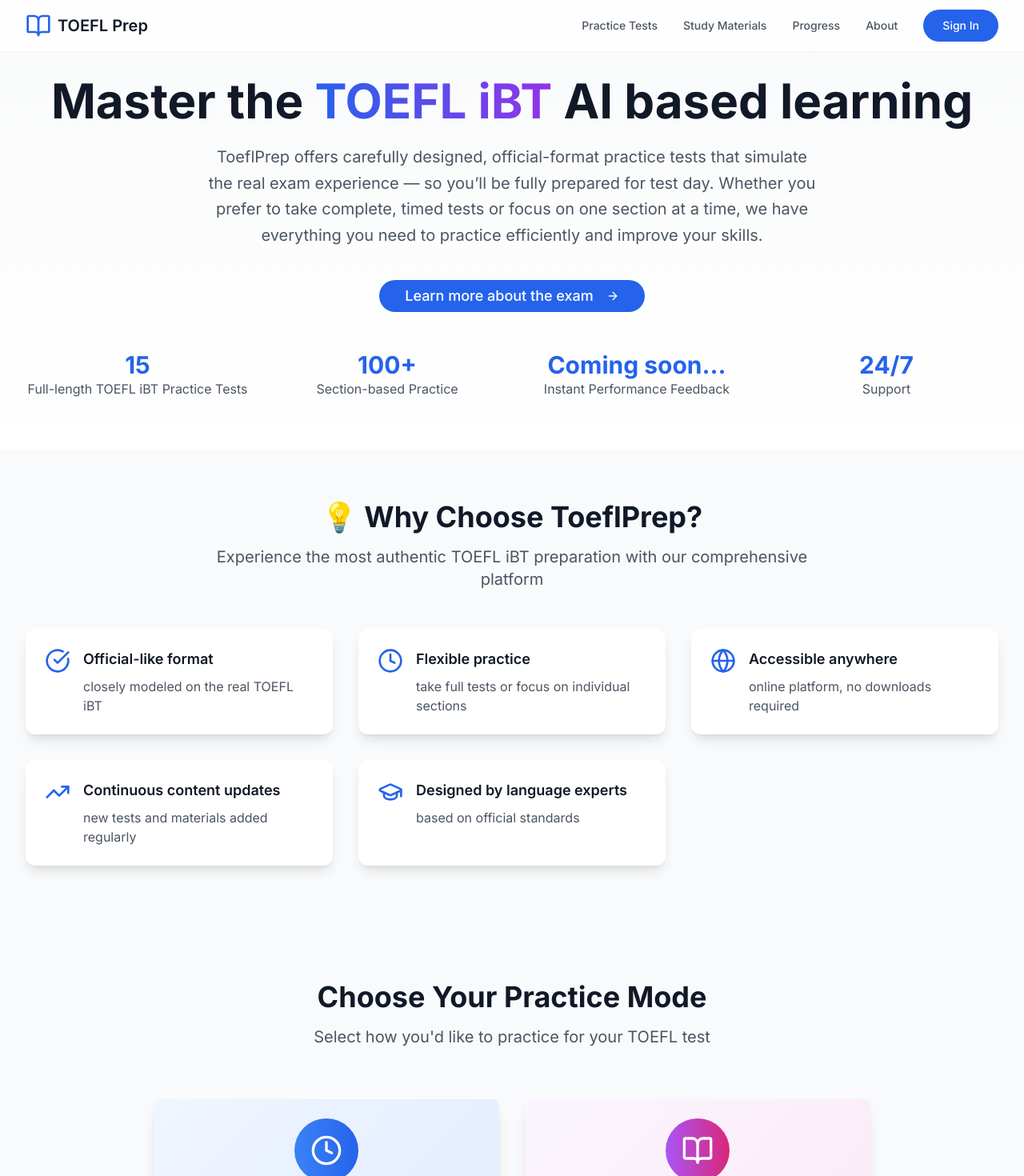
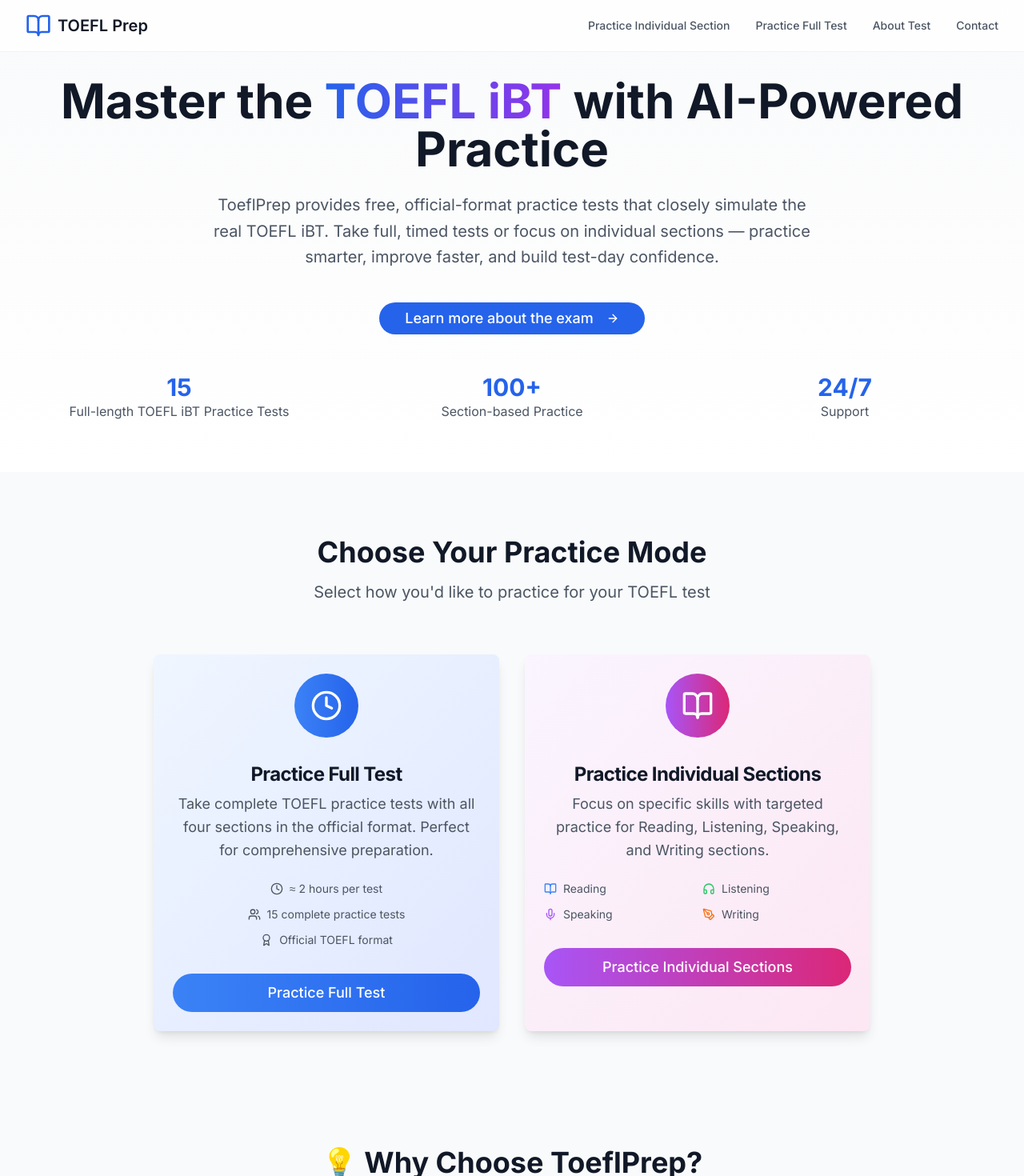
Before and after one commit to ninitamo/apple-toefl-prep-now, a React (Vite) app: page / in a window 1280 px wide. Shown: the top 1470 px of the page at 80% size. Built offline with nearby package versions, Linux system fonts and the light colour scheme.

Commit message:
edited-ui

```diff
--- a/src/components/HeroSection.tsx
+++ b/src/components/HeroSection.tsx
@@ -15,13 +15,11 @@ const HeroSection = () => {
             <span className="bg-gradient-to-r from-blue-600 to-purple-600 bg-clip-text text-transparent">
               TOEFL iBT
             </span>{' '}
-            AI based learning
+            with AI-Powered Practice
           </h1>
 
           <p className="mt-6 text-xl text-gray-600 max-w-3xl mx-auto leading-relaxed">
-            ToeflPrep offers carefully designed, official-format practice tests that simulate the real exam experience — so you’ll be fully prepared for test day.
-            Whether you prefer to take complete, timed tests or focus on one section at a time, we have everything you need to practice efficiently and improve your skills.
-          </p>
+            ToeflPrep provides free, official-format practice tests that closely simulate the real TOEFL iBT. Take full, timed tests or focus on individual sections — practice smarter, improve faster, and build test-day confidence.          </p>
 
           <div className="mt-10 flex flex-col sm:flex-row gap-4 justify-center">
             <Button
@@ -35,24 +33,21 @@ const HeroSection = () => {
           </div>
         </div>
 
-        <div className="grid grid-cols-2 md:grid-cols-4 gap-8 text-center">
-          <div>
+        <div className="grid grid-cols-2 md:grid-cols-3 gap-8">
+          <div className="flex flex-col items-center text-center">
             <div className="text-3xl font-bold text-blue-600">15</div>
-            <div className="text-gray-600"> Full-length TOEFL iBT Practice Tests</div>
+            <div className="text-gray-600">Full-length TOEFL iBT Practice Tests</div>
           </div>
-          <div>
+          <div className="flex flex-col items-center text-center">
             <div className="text-3xl font-bold text-blue-600">100+</div>
             <div className="text-gray-600">Section-based Practice</div>
           </div>
-          <div>
-            <div className="text-3xl font-bold text-blue-600">Coming soon...</div>
-            <div className="text-gray-600">Instant Performance Feedback</div>
-          </div>
-          <div>
+          <div className="flex flex-col items-center text-center">
             <div className="text-3xl font-bold text-blue-600">24/7</div>
             <div className="text-gray-600">Support</div>
           </div>
         </div>
+
       </div>
     </section>
   );
--- a/src/components/Navbar.tsx
+++ b/src/components/Navbar.tsx
@@ -18,10 +18,13 @@ const Navbar = () => {
   const navigate = useNavigate();
 
   const navItems = [
-    { name: 'Practice Tests', href: '#practice' },
-    { name: 'Study Materials', href: '#materials' },
-    { name: 'Progress', href: '#progress' },
-    { name: 'About', href: '#about' },
+    { name: 'Practice Individual Section', href: '/practice/full-tests' },
+    { name: 'Practice Full Test', href: '/practice/sections' },
+    { name: 'About Test', href: '/exam-info' },
+    { name: 'Contact', href: '/contact' },
+
+    // { name: 'Progress', href: '#progress' },
+    // { name: 'About', href: '#about' },
   ];
 
   const handleSignOut = async () => {
@@ -57,7 +60,7 @@ const Navbar = () => {
               </a>
             ))}
 
-            {user ? (
+            {/* {user ? (
               <DropdownMenu>
                 <DropdownMenuTrigger asChild>
                   <Button variant="ghost" className="flex items-center space-x-2">
@@ -83,7 +86,7 @@ const Navbar = () => {
               >
                 Sign In
               </Button>
-            )}
+            )} */}
           </div>
 
           <div className="md:hidden">
@@ -116,7 +119,7 @@ const Navbar = () => {
                     Signed in as: {user.email}
                   </div>
                   <Button
-                    onClick={() => { navigate('/practice/reading'); setIsMenuOpen(false); }}
+                    onClick={() => { navigate('/exam-info'); setIsMenuOpen(false); }}
                     className="w-full bg-blue-600 hover:bg-blue-700 text-white rounded-full"
                   >
                     Practice Tests
--- a/src/components/WhyChooseSection.tsx
+++ b/src/components/WhyChooseSection.tsx
@@ -6,28 +6,28 @@ const WhyChooseSection = () => {
     {
       icon: CheckCircle,
       title: "Official-like format",
-      description: "closely modeled on the real TOEFL iBT"
+      description: "Closely modeled on the real TOEFL iBT"
     },
     {
       icon: Clock,
       title: "Flexible practice",
-      description: "take full tests or focus on individual sections"
+      description: "Take full tests or focus on individual sections"
     },
     {
       icon: Globe,
       title: "Accessible anywhere",
-      description: "online platform, no downloads required"
+      description: "Online platform, no downloads required"
     },
-    {
-      icon: TrendingUp,
-      title: "Continuous content updates",
-      description: "new tests and materials added regularly"
-    },
-    {
-      icon: GraduationCap,
-      title: "Designed by language experts",
-      description: "based on official standards"
-    }
+    // {
+    //   icon: TrendingUp,
+    //   title: "Continuous content updates",
+    //   description: "new tests and materials added regularly"
+    // },
+    // {
+    //   icon: GraduationCap,
+    //   title: "Designed by language experts",
+    //   description: "based on official standards"
+    // }
   ];
 
   return (
--- a/src/pages/Index.tsx
+++ b/src/pages/Index.tsx
@@ -13,8 +13,8 @@ const Index = () => {
     <div className="min-h-screen bg-white">
       <Navbar />
       <HeroSection />
+      <PracticeSelector />
       <WhyChooseSection />
-      <PracticeSelector />
       <StudyMaterials />
       <FAQSection />
       <TeamSection />
```
